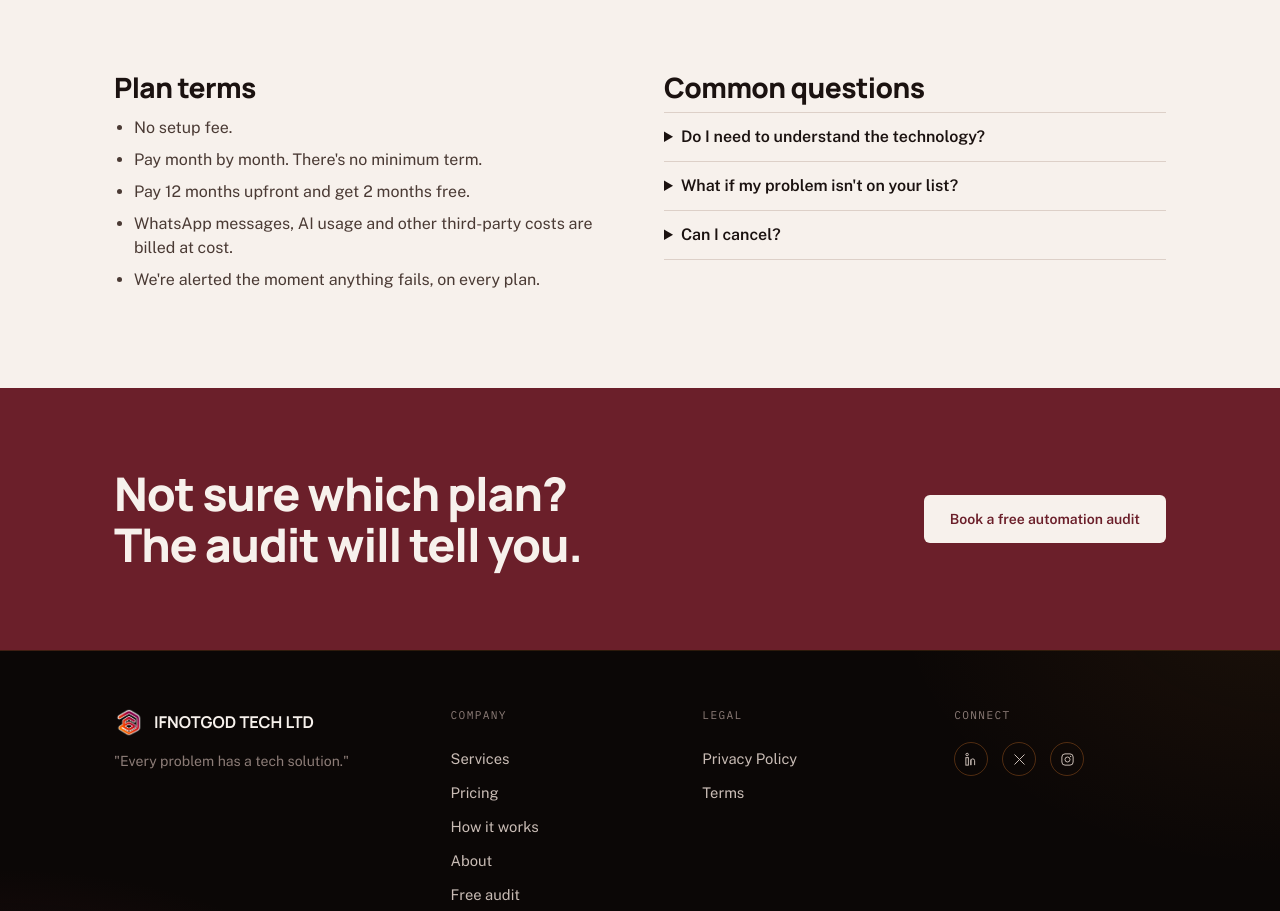
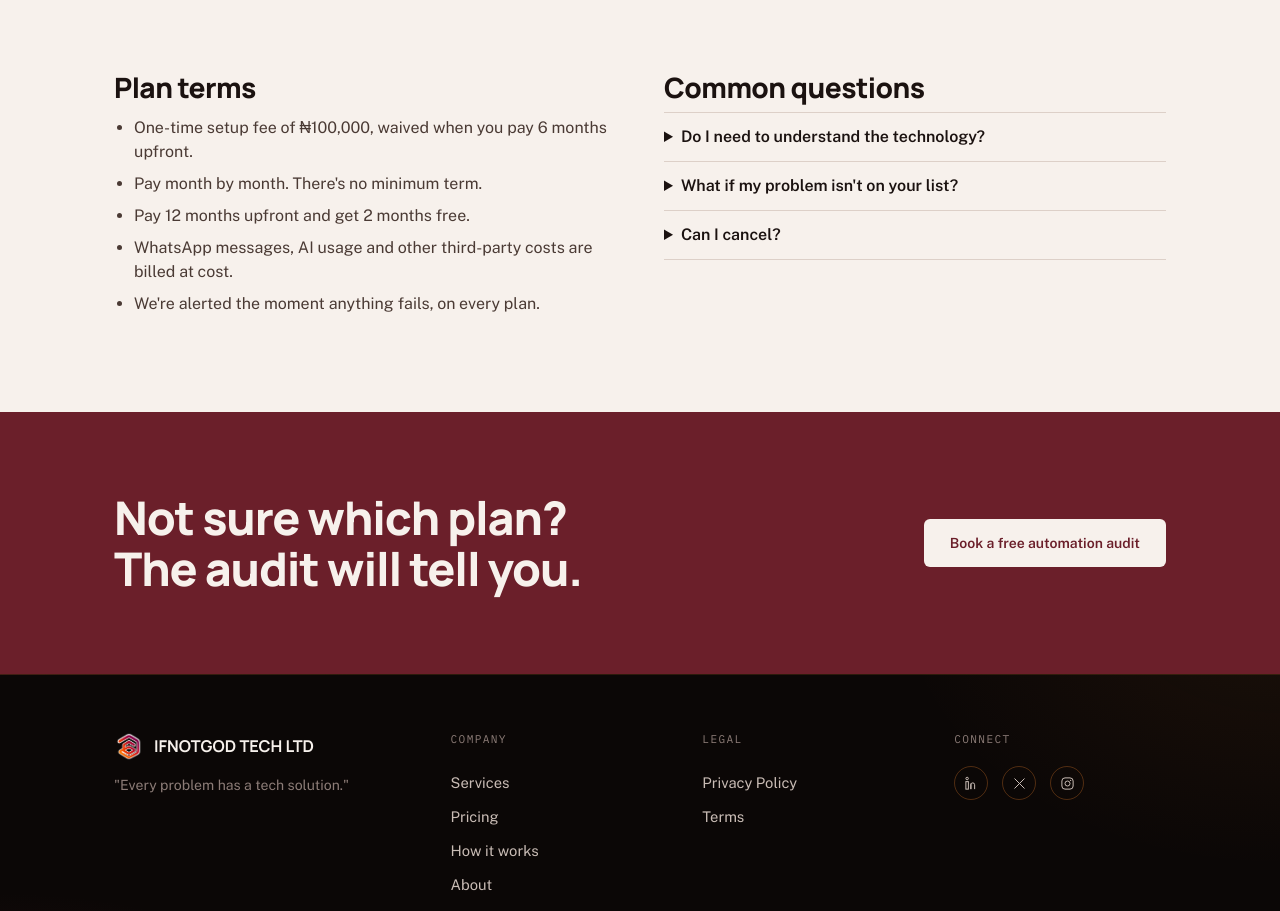
Before and after one commit to ifnotGodTech/ifnotGod_website_landing_page, a Next.js app: page /pricing in a window 1280 px wide. Shown: the part 1247-2158 px from the top of the page. Built offline with nearby package versions, Linux system fonts and the light colour scheme; no server answers.

Commit message:
Restore the setup fee, waived for 6 months paid upfront
Co-Authored-By: Claude Opus 5.5 <noreply@anthropic.com>

```diff
--- a/src/components/sections/PastWork.tsx
+++ b/src/components/sections/PastWork.tsx
@@ -20,7 +20,7 @@ export function PastWork() {
           <div className="flex flex-col items-start gap-3 rounded-[10px] border border-line-strong p-7 sm:p-8">
             <h2 className="text-[1.6rem] font-extrabold tracking-[-0.015em]">Founding client offer</h2>
             <p className="text-paper-dim">
-              We&apos;re taking three founding clients: 50% off any plan for the first 3 months, in
+              We&apos;re taking three founding clients: 50% off any plan for the first 3 months and no setup fee, in
               exchange for a short testimonial and permission to share the results.
             </p>
             <Link href={AUDIT_PATH} className="font-bold text-orange underline transition-colors hover:text-paper">
--- a/src/components/sections/PlanTerms.tsx
+++ b/src/components/sections/PlanTerms.tsx
@@ -2,7 +2,7 @@ import { Container } from "@/components/ui/Container";
 import { cn } from "@/shared/cn";
 
 const TERMS = [
-  "No setup fee.",
+  "One-time setup fee of ₦100,000, waived when you pay 6 months upfront.",
   "Pay month by month. There's no minimum term.",
   "Pay 12 months upfront and get 2 months free.",
   "WhatsApp messages, AI usage and other third-party costs are billed at cost.",
```
Also changed, not shown: 1 other file (tests, documents, lock files or other folders).
